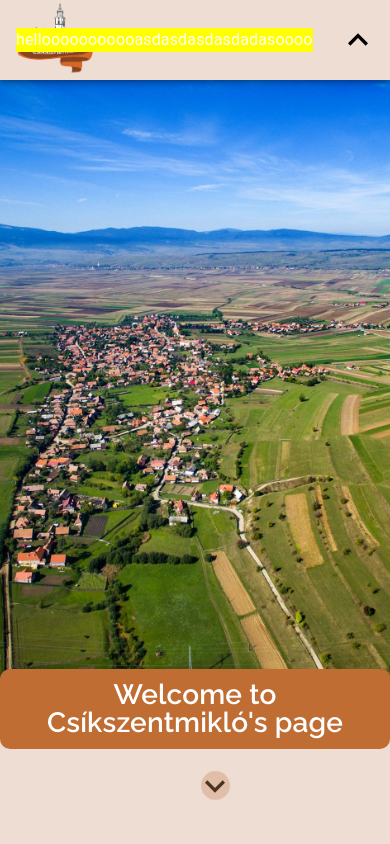
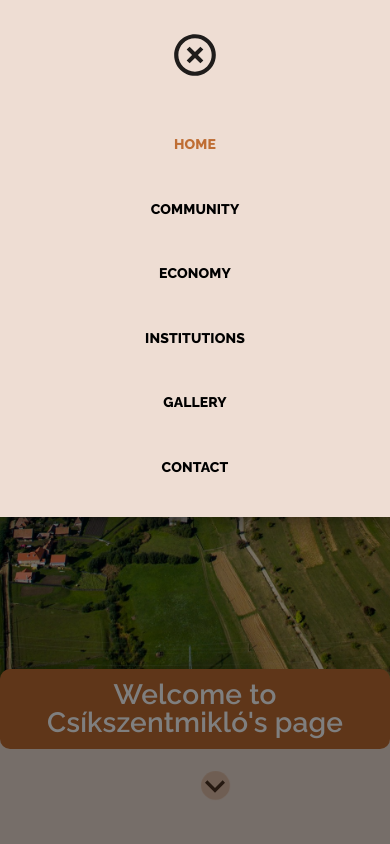
Before and after one commit to CrodingTam/csikszentmiklos-v2, a Next.js app: page / in a window 390 px wide. Both pictures are taken after a click on the button 358 px from the left and 40 px from the top of the page. Shown: the top 844 px of the page. Built offline with nearby package versions, Linux system fonts and the light colour scheme.

Commit message:
20: header responsivity -added mobile items drawer

```diff
--- a/app/components/menu-bar/menu-bar.style.tsx
+++ b/app/components/menu-bar/menu-bar.style.tsx
@@ -5,7 +5,7 @@ import { AppBar } from "@mui/material";
 import { styled } from "@mui/material/styles";
 
 const StyledWrapper = styled(AppBar)(({ theme }) => ({
-  // boxShadow: "black 0px 2px 5px -5px",
+  // boxShadow: "none",
   backgroundColor: lightTheme.palette.background.default,
   position: "sticky",
   ".menu-bar--container": {
--- /dev/null
+++ b/app/components/menu-bar/mobile/drawer-items/drawer-items.component.tsx
@@ -0,0 +1,40 @@
+import { Dispatch, FC, SetStateAction } from "react";
+import StyledWrapper from "./drawer-items.style";
+import { Grid } from "@mui/material";
+import { getAllPageItem } from "@/app/utils/page.util";
+import NavigationItem from "../../navigation-item/navigation-item.component";
+import { HighlightOff } from "@mui/icons-material";
+
+type Props = {
+  isOpen: boolean;
+  setIsOpen: Dispatch<SetStateAction<boolean>>;
+};
+
+const DrawerItems: FC<Props> = ({ isOpen, setIsOpen }) => {
+  const pageItems = getAllPageItem();
+
+  return (
+    <StyledWrapper
+      open={isOpen}
+      anchor="top"
+      onClose={() => setIsOpen(false)}
+      transitionDuration={300}
+    >
+      <Grid container className="drawer-items--grid-container" spacing={3}>
+        <Grid item className="drawer-items--grid-item">
+          <HighlightOff
+            className="drawer-items--highight-off-icon"
+            onClick={() => setIsOpen(false)}
+          />
+        </Grid>
+        {pageItems.map((pageItem, index) => (
+          <Grid item key={index} className="drawer-items--grid-item">
+            <NavigationItem item={pageItem} onClickItem={() => setIsOpen(false)} />
+          </Grid>
+        ))}
+      </Grid>
+    </StyledWrapper>
+  );
+};
+
+export default DrawerItems;
--- /dev/null
+++ b/app/components/menu-bar/mobile/drawer-items/drawer-items.style.tsx
@@ -0,0 +1,28 @@
+"use client";
+
+import { Drawer } from "@mui/material";
+import { styled } from "@mui/material/styles";
+
+const StyledWrapper = styled(Drawer)(({ theme }) => ({
+  ".drawer-items--grid-container": {
+    flexDirection: "column",
+    backgroundColor: theme.palette.background.default,
+    justifyContent: "space-between",
+    padding: "30px",
+    height: "fit-content",
+    ".drawer-items--grid-item": {
+      ".drawer-items--highight-off-icon": {
+        width: "50px",
+        height: "50px",
+        marginBottom: "20px",
+        cursor: "pointer",
+      },
+      display: "flex",
+      alignItems: "center",
+      justifyContent: "center",
+      width: "100%",
+    },
+  },
+}));
+
+export default StyledWrapper;
--- a/app/components/menu-bar/mobile/mobile.component.tsx
+++ b/app/components/menu-bar/mobile/mobile.component.tsx
@@ -3,6 +3,7 @@ import StyledWrapper from "./mobile.style";
 import Logo from "../logo/logo.component";
 import { Collapse, Grid, IconButton } from "@mui/material";
 import { KeyboardArrowUp, Menu } from "@mui/icons-material";
+import CollapseItems from "./drawer-items/drawer-items.component";
 
 const Mobile: FC = () => {
   const [menuIsOpen, setMenuIsOpen] = useState<boolean>(false);
@@ -18,27 +19,10 @@ const Mobile: FC = () => {
           className="menu-bar-mobile--icon-button"
           onClick={() => setMenuIsOpen(!menuIsOpen)}
         >
-          {menuIsOpen ? (
-            <KeyboardArrowUp className="menu-bar-mobile--menu-icon" />
-          ) : (
-            <Menu className="menu-bar-mobile--menu-icon" />
-          )}
+          <Menu className="menu-bar-mobile--menu-icon" />
         </IconButton>
       </Grid>
-      <Collapse
-        in={menuIsOpen}
-        timeout={"auto"}
-        unmountOnExit
-        sx={{
-          backgroundColor: "yellow",
-          // height: "600px !important",
-          // width: "600px",
-          position: "fixed",
-          zIndex: "2222222",
-        }}
-      >
-        hellooooooooooasdasdasdasdadasoooo
-      </Collapse>
+      <CollapseItems isOpen={menuIsOpen} setIsOpen={setMenuIsOpen} />
     </StyledWrapper>
   );
 };
--- a/app/components/menu-bar/navigation-item/navigation-item.component.tsx
+++ b/app/components/menu-bar/navigation-item/navigation-item.component.tsx
@@ -8,9 +8,10 @@ import { pageItems } from "@/app/constants/page.constant";
 
 type Props = {
   item: PageItemModel;
+  onClickItem?: () => void;
 };
 
-const NavigationItem: FC<Props> = ({ item }) => {
+const NavigationItem: FC<Props> = ({ item, onClickItem = () => {} }) => {
   const [activeItem, setActiveItem] = useState<PageItemModel | undefined>(undefined);
   const pathName = usePathname();
 
@@ -24,7 +25,13 @@ const NavigationItem: FC<Props> = ({ item }) => {
   }, [handleActiveItemChange, pathName]);
 
   return (
-    <StyledWrapper className="navigation-item--list-item" onClick={() => handleActiveItemChange()}>
+    <StyledWrapper
+      className="navigation-item--list-item"
+      onClick={() => {
+        handleActiveItemChange();
+        onClickItem();
+      }}
+    >
       <CustomLink
         className={`navigation-item--link ${
           activeItem?.route === item.route ? "active" : "inactive"
--- a/app/components/menu-bar/navigation-item/navigation-item.style.tsx
+++ b/app/components/menu-bar/navigation-item/navigation-item.style.tsx
@@ -27,6 +27,11 @@ const StyledWrapper = styled(ListItem)(({ theme }) => ({
       visibility: "visible",
       width: "100%",
     },
+    [theme.breakpoints.down("md")]: {
+      "&:hover:before": {
+        width: "unset",
+      },
+    },
   },
   ".navigation-item--typography": {
     textTransform: "uppercase",
```
Also changed, not shown: app/components/menu-bar/mobile/collapse-items/collapse-items.component.tsx (deleted, +0 -8 lines), app/components/menu-bar/mobile/collapse-items/collapse-items.style.tsx (deleted, +0 -8 lines).
